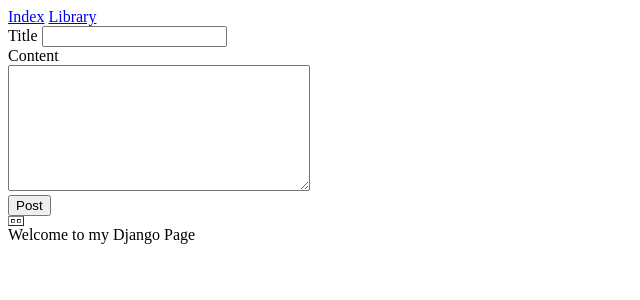
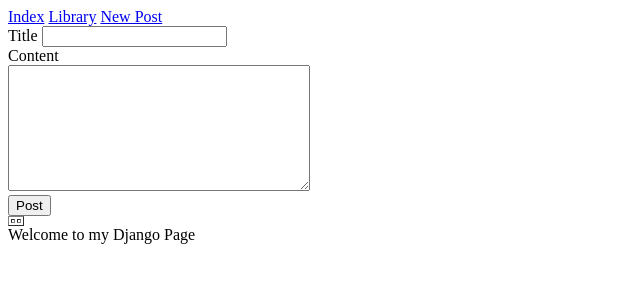
Before and after one commit to MichaelCleverdon/django_test, a Django app: page /catalog/library/ in a window 1280 px wide. Shown: the top 300 px of the page, without its empty margins (0-640 px from the left). Run offline with Django 3.2, Linux system fonts and the light colour scheme; tables that the repository leaves empty hold one stand-in row (values such as "Sample post").

Commit message:
Fixed Database Problems
Making headway at making forms work. Added forms.py as well

```diff
--- a/catalog/models.py
+++ b/catalog/models.py
@@ -1,5 +1,6 @@
 from django.db import models
 from django.views import generic
+
 
 class MyModelName(models.Model):
     """A typical class defining a model, derived from the Model class."""
@@ -12,5 +13,5 @@
 
 
 class Post(models.Model):
-    title=models.CharField(max_length=300, unique=True)
-    content=models.TextField()
+    title = models.CharField(max_length=300, unique=True)
+    content = models.TextField()
--- a/catalog/urls.py
+++ b/catalog/urls.py
@@ -6,7 +6,9 @@
 
 urlpatterns = [
     path('library/', views.showpost, name='library'),
-
+    path('post/<int:pk>/', views.postDetail, name='post_detail'),
+    path('post/new/', views.postNew, name='post_new'),
+    path('post/edit/', views.postEdit, name="post_edit"),
     url(r'^favicon\.ico$', RedirectView.as_view(url='static/images/favicon.ico')),
     path('', views.index, name='index'),
 
--- a/catalog/views.py
+++ b/catalog/views.py
@@ -1,6 +1,9 @@
 from django.shortcuts import render
+
+from catalog.forms import PostForm
 from catalog.models import Post
 from django.views import generic
+
 
 def index(request):
     # View function for home page of site
@@ -29,20 +32,41 @@
             return render(request, 'library.html')
     else:
         return render(request, 'library.html')
+
+
 def showpost(request):
-    alltitles=Post.objects.all()
-  #  allcontext = Post.context.all()
+    alltitles = Post.objects.all()
+    #  allcontext = Post.context.all()
     context = {
         'alltitles': alltitles
-
     }
     return render(request, 'library.html', context)
+
+
 class PostListView(generic.ListView):
     model = Post
     context_object_name = 'my_post_list'
-    queryset = Post.objects.filter(title__istartswith='First')
+    queryset = Post.objects.filter(title__startswith='First')
+
     def get_context_data(self, **kwargs):
         context = super(PostListView, self).get_context_data(**kwargs)
 
         context['some_data'] = 'This is just some data'
         return context
+
+
+def postNew(request):
+    form = PostForm()
+    return render(request, 'post_edit.html', {'form': form})
+
+
+def postDetail(request):
+    return None
+
+
+def postEdit(request):
+    if request.method == "POST":
+        form = PostForm(request.POST)
+    else:
+        form = PostForm()
+    return render(request, 'postedit.html', {'form': form})
--- a/templates/base_generic.html
+++ b/templates/base_generic.html
@@ -9,6 +9,7 @@
 <body>
     {% block sidebar %}<a href="{% url 'index' %}">Index</a>{% endblock %}
     {% block sidebar2 %}<a href="{% url 'library' %}">Library</a>{% endblock %}
+    {% block sidebar3 %}<a href="{% url 'post_new' %}">New Post</a>{% endblock %}
     {% block content %}{% endblock %}
     {% block p %}Welcome to my Django Page{% endblock %}
 
--- a/templates/library.html
+++ b/templates/library.html
@@ -3,7 +3,7 @@
     <title>Library</title>
 </head>
 {% block content %}
-  <form action="" method="POST">{% csrf_token %}
+  <form action="createpost" method="POST">{% csrf_token %}
   <label for="title">Title</label>
   <input type="text" name="title"><br>
   Content<br>
@@ -18,8 +18,8 @@
                {% for title in alltitles %}
             <tr>
 
-                <td>{{ Post.title }}</td>
-                <td>{{ Post.content }}</td>
+                <td></td>
+                <td></td>
 
             </tr>
                    {% endfor %}
```
Also changed, not shown: catalog/forms.py (added, +8 -0 lines), 1 other file.
